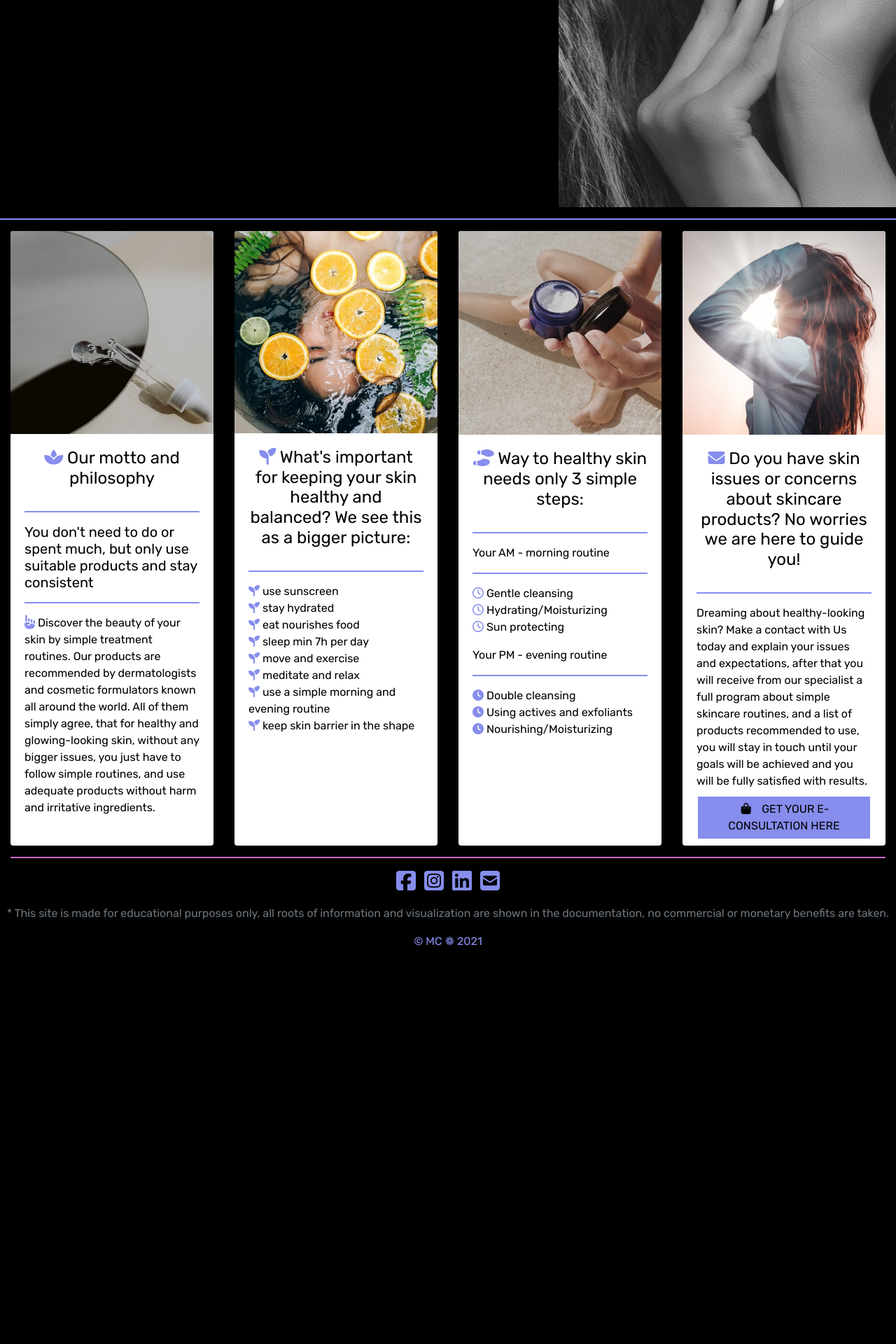
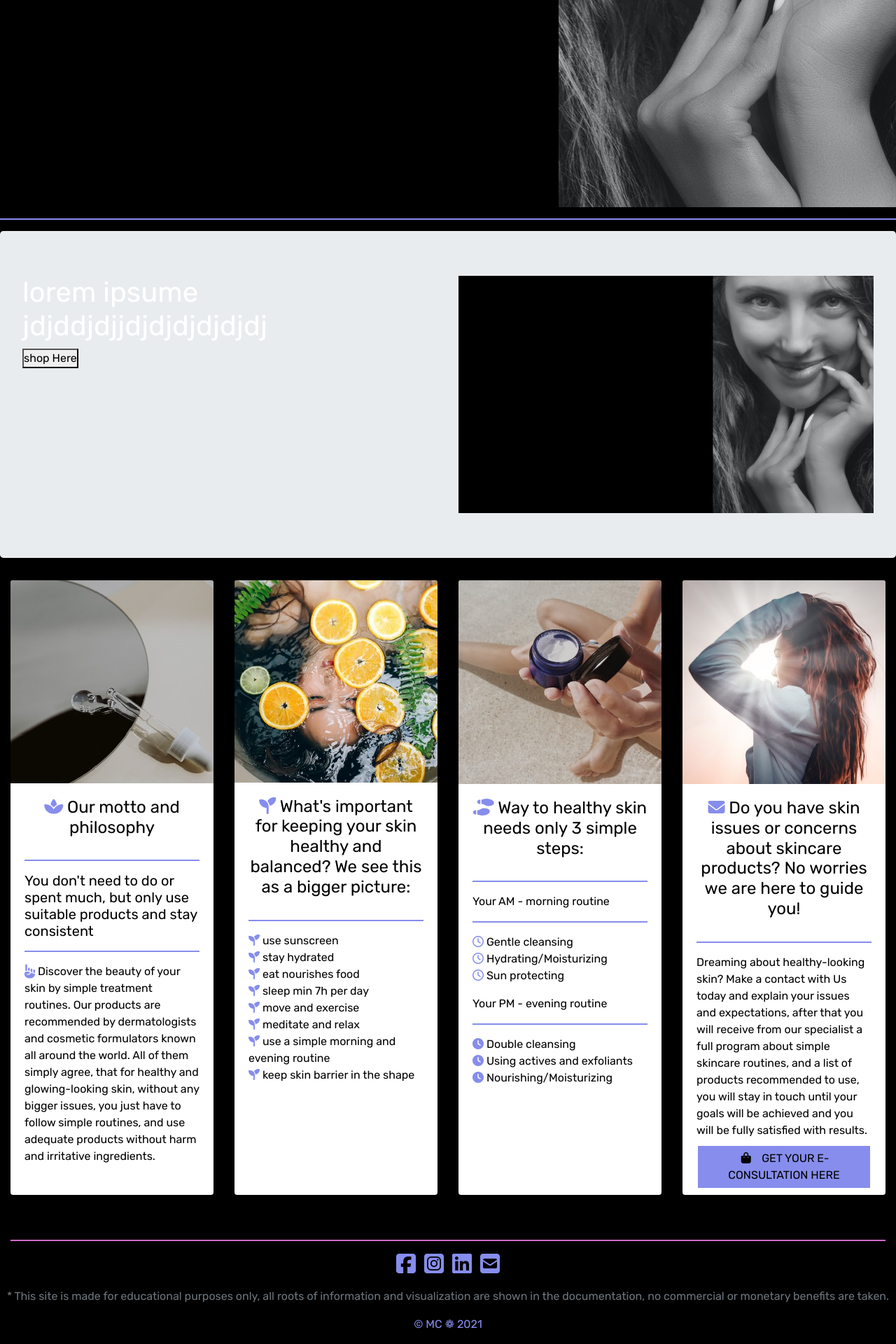
Before and after one commit to MaggieDaisy/Easy_Skincare, a Django app: page / in a window 1280 px wide. Shown: the part 668-2588 px from the top of the page at 70% size. Before the commit the page ends 2019 px from the top, so only its background shows below. Run offline with Django 3.2, Linux system fonts and the light colour scheme; some libraries are stand-ins or nearby versions.

Commit message:
Rewrite home page

```diff
--- a/home/templates/home/index.html
+++ b/home/templates/home/index.html
@@ -29,10 +29,24 @@
     </div>
 </section>
 <hr style="height:2px;border-width:0;color:#868dec;background-color: #868dec">
+
+<section class="jumbotron">
+    <div class="row">
+        <div class="col">
+            <h1>lorem ipsume jdjddjdjjdjdjdjdjdjdj</h1>
+            <button>shop Here</button>
+        </div>
+        <div class="col">
+            <img class="img-fluid" src="{{ MEDIA_URL }}mh.jpg" alt="">
+        </div>
+    </div>
+
+</section>
+
 <!-- Section with cards  -->
 <section class="container-fluid">
     <div class="row">
-        <div class="col-sm-6 col-md-6 col-lg-4 col-xl-3">
+        <div class="col-sm-6 col-md-6 col-lg-4 col-xl-3 mb-5">
             <div class="card h-100 border-0">
                 <img class="card-img-top img-fluid" src="{{ MEDIA_URL }}serum.jpg" alt="">
                 <div class="card-body pb-0">
@@ -52,7 +66,7 @@
                 </div>
             </div>
         </div>
-        <div class="col-sm-6 col-md-6 col-lg-4 col-xl-3">
+        <div class="col-sm-6 col-md-6 col-lg-4 col-xl-3 mb-5">
             <div class="card h-100 border-0">
                 <img class="card-img-top img-fluid" src="{{ MEDIA_URL }}hydration.jpg" alt="">
                 <div class="card-body pb-0">
@@ -97,7 +111,7 @@
                 </div>
             </div>
         </div>
-        <div class="col-sm-6 col-md-6 col-lg-4 col-xl-3">
+        <div class="col-sm-6 col-md-6 col-lg-4 col-xl-3 mb-5">
             <div class="card h-100 border-0">
                 <img class="card-img-top img-fluid" src="{{ MEDIA_URL }}cream.jpg" alt="">
                 <div class="card-body pb-0">
@@ -133,7 +147,7 @@
                 </div>
             </div>
         </div>
-        <div class="col-sm-6 col-md-6 col-lg-4 col-xl-3">
+        <div class="col-sm-6 col-md-6 col-lg-4 col-xl-3 mb-5">
             <div class="card h-100 border-0">
                 <img class="card-img-top img-fluid" src="{{ MEDIA_URL }}cosmetolog.jpg" alt="">
                 <div class="card-body pb-0">
```
